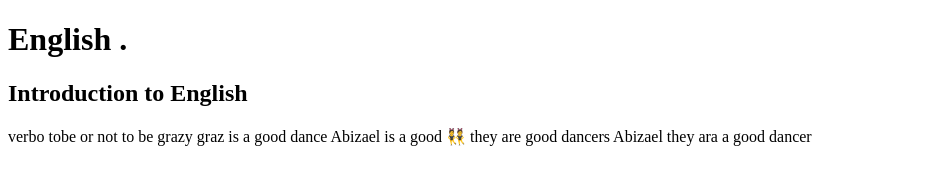
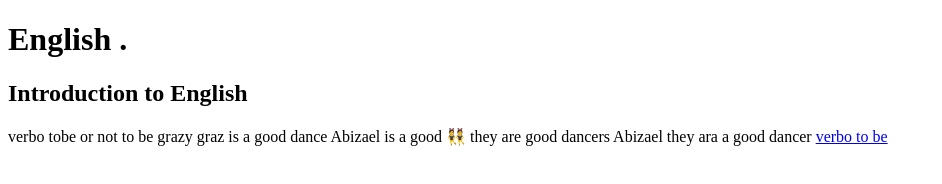
Before and after one commit to edskate/Engles_2026_12_02-, a plain HTML site: page index.html in a window 1280 px wide. Shown: the whole page, without its empty margins (0-942 px from the left). Drawn offline with Linux system fonts and the light colour scheme.

Commit message:
index.html
link page

```diff
--- a/index.html
+++ b/index.html
@@ -18,6 +18,6 @@
     they are good dancers
     Abizael they ara a good dancer
 
-
+<a href="index01.html">verbo to be</a>
 </body>
 </html>
```
